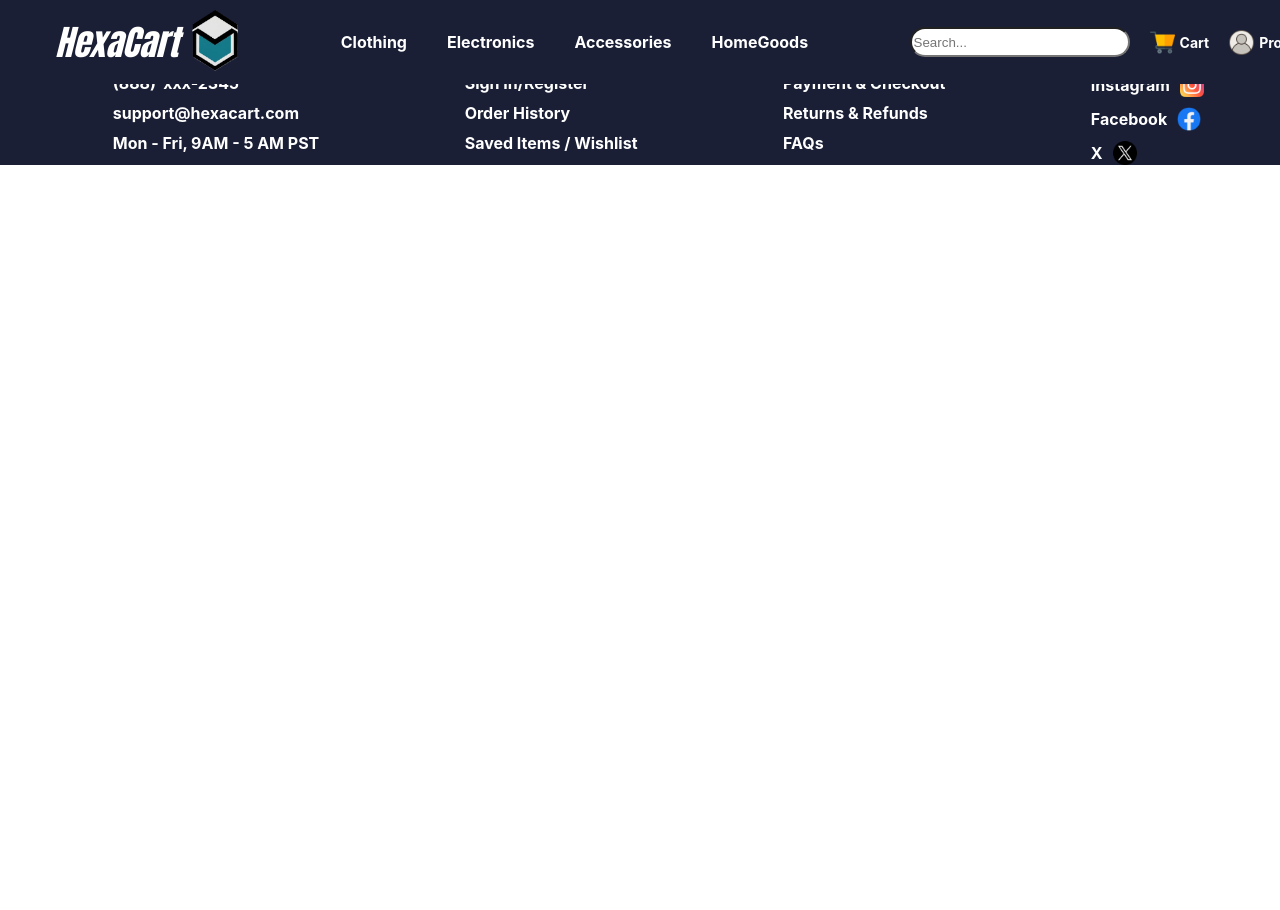
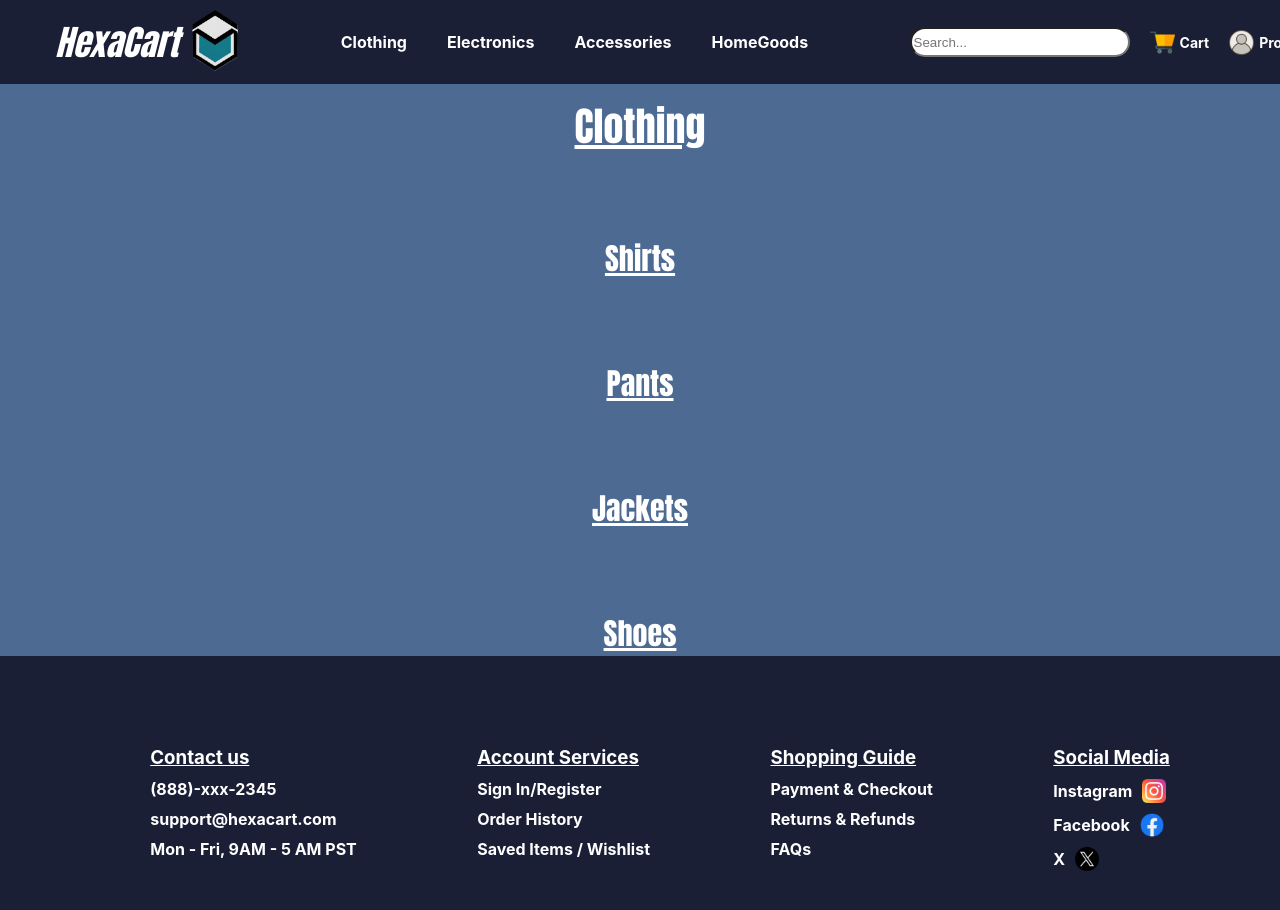
Before and after one commit to Kobe040102/E-Commerce-Market-Store-, a React (Create React App) app: page /AccessoriesPage in a window 1280 px wide. Shown: the top 910 px of the page. Before the commit the page ends 800 px from the top, so only its background shows below. Built offline with nearby package versions, Linux system fonts and the light colour scheme.

Commit message:
Adding main to all pages

```diff
--- a/src/Pages/AccessoriesPage.jsx
+++ b/src/Pages/AccessoriesPage.jsx
@@ -5,7 +5,21 @@ function Accessories() {
         <>
         <Navbar />
         <section id="main">
-
+        <div className='Clothing-container'>
+                    <h1 className='Clothing-title'>Clothing</h1>
+                    <div className='Shirt-container'>
+                        <h1 className='proc-title'>Shirts</h1>
+                    </div>
+                    <div className='Pants-container'>
+                    <h1 className='proc-title'>Pants</h1>
+                    </div>
+                    <div className='Jacket-container'>
+                    <h1 className='proc-title'>Jackets</h1>
+                    </div>
+                    <div className='Shoe-container'>
+                    <h1 className='proc-title'>Shoes</h1>
+                    </div>
+                </div>
         </section>
         <Footer />
         </>
--- a/src/Pages/ClothingPage.jsx
+++ b/src/Pages/ClothingPage.jsx
@@ -23,7 +23,6 @@ function Clothes() {
                 </div>
             </section>
             <Footer />
-
         </>
     )
 }
--- a/src/Pages/ElectronicsPage.jsx
+++ b/src/Pages/ElectronicsPage.jsx
@@ -5,7 +5,21 @@ function Electronics() {
         <>
             <Navbar />
             <section id="main">
-
+            <div className='Clothing-container'>
+                    <h1 className='Clothing-title'>Clothing</h1>
+                <div className='Shirt-container'>
+                        <h1 className='proc-title'>Shirts</h1>
+                    </div>
+                    <div className='Pants-container'>
+                    <h1 className='proc-title'>Pants</h1>
+                    </div>
+                    <div className='Jacket-container'>
+                    <h1 className='proc-title'>Jackets</h1>
+                    </div>
+                    <div className='Shoe-container'>
+                    <h1 className='proc-title'>Shoes</h1>
+                </div>
+            </div>
             </section>
             <Footer />
         </>
--- a/src/Pages/HomeGoodsPage.jsx
+++ b/src/Pages/HomeGoodsPage.jsx
@@ -5,7 +5,21 @@ function HomeGoods() {
         <>
             <Navbar />
             <section id="main">
-
+            <div className='Clothing-container'>
+                    <h1 className='Clothing-title'>Clothing</h1>
+                <div className='Shirt-container'>
+                        <h1 className='proc-title'>Shirts</h1>
+                    </div>
+                    <div className='Pants-container'>
+                    <h1 className='proc-title'>Pants</h1>
+                    </div>
+                    <div className='Jacket-container'>
+                    <h1 className='proc-title'>Jackets</h1>
+                    </div>
+                    <div className='Shoe-container'>
+                    <h1 className='proc-title'>Shoes</h1>
+                </div>
+                </div>
             </section>
             <Footer />
         </>
--- a/src/Style/FooterStyle.css
+++ b/src/Style/FooterStyle.css
@@ -16,6 +16,7 @@
 
 .footer-container {
     margin-top: 40px;
+    padding:50px;
 }
 
 .social-title {
```
